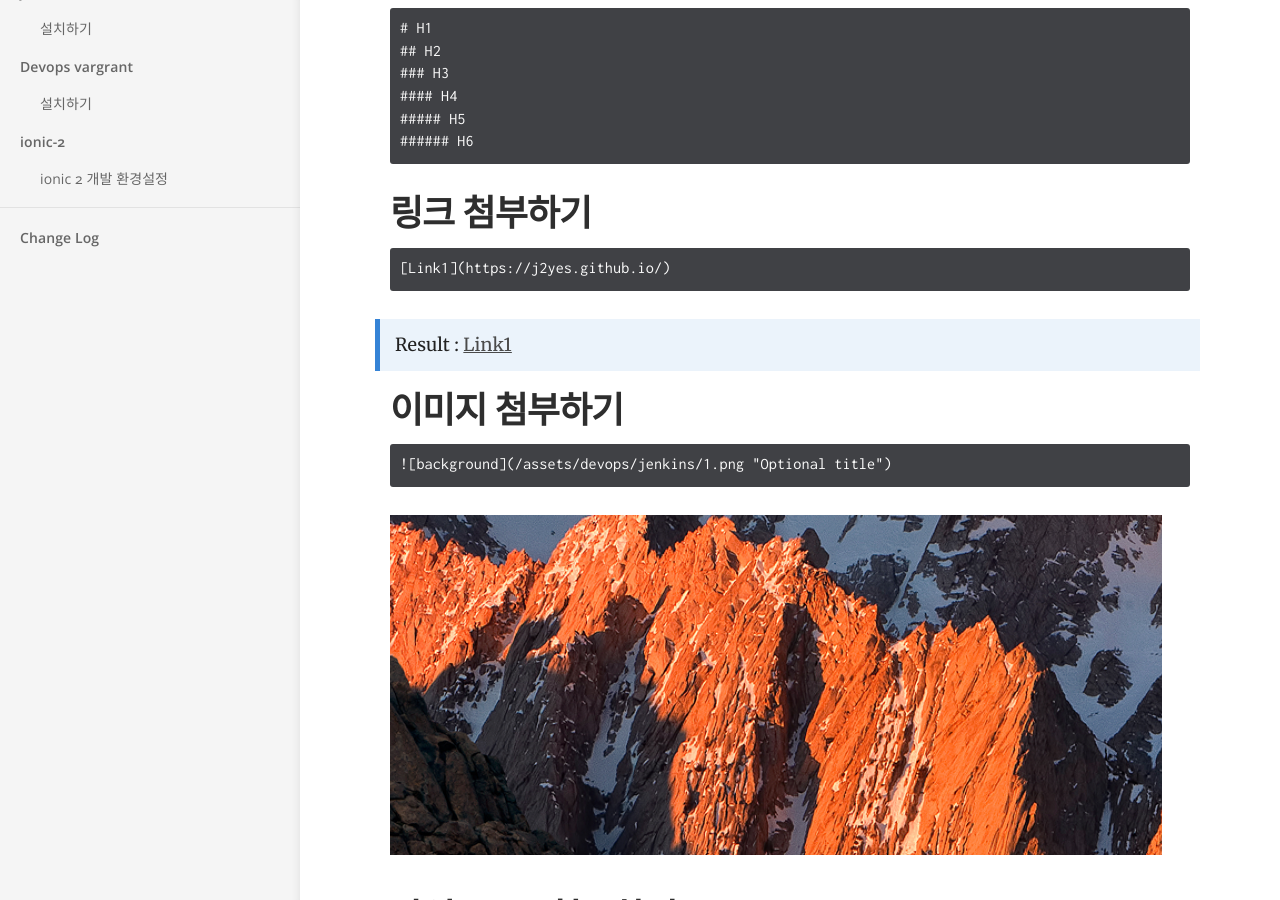
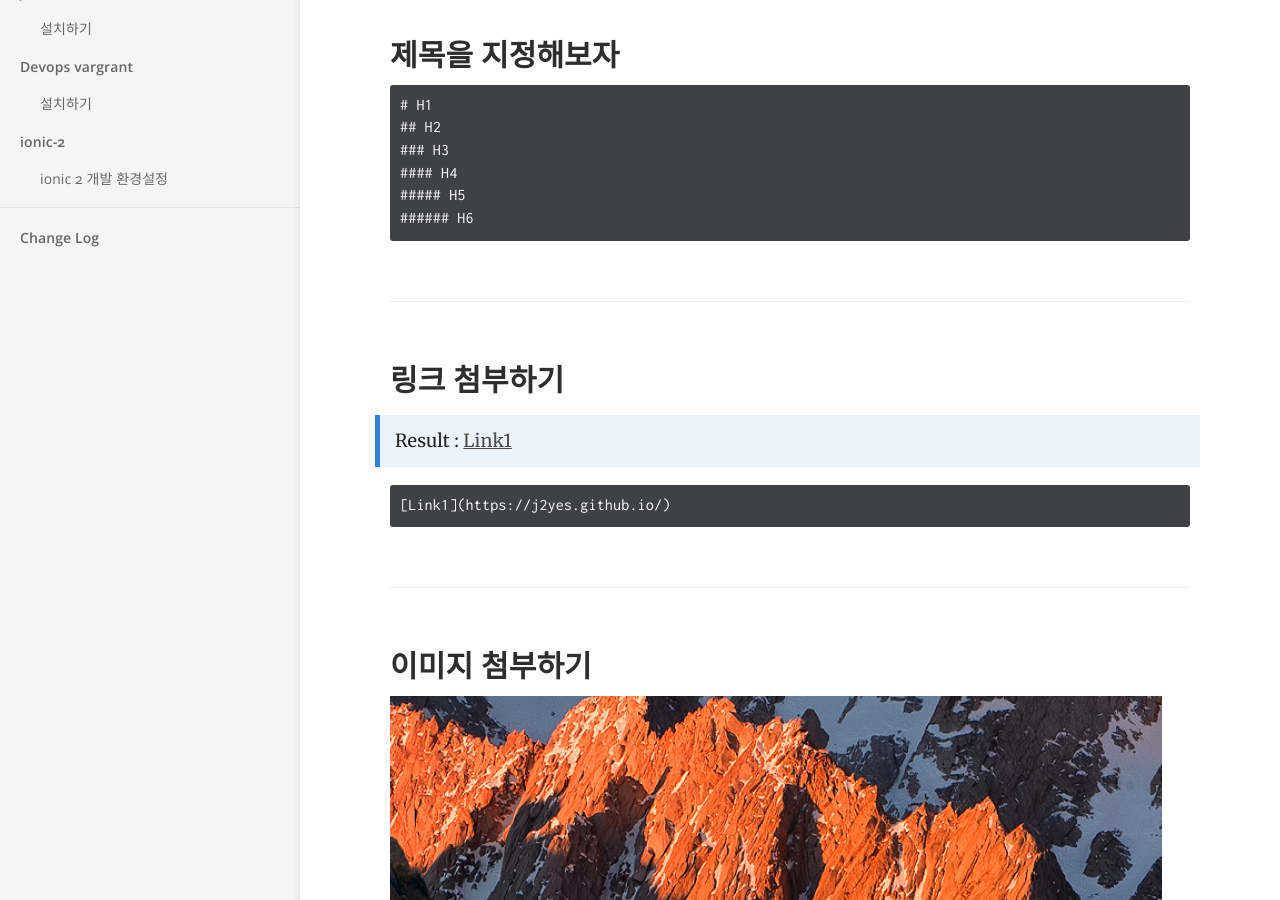
Before and after one commit to j2yes/j2yes.github.io, a Jekyll site: the page built from index.md, in a window 1280 px wide and 900 px high, scrolled down 317 px. Built offline with Jekyll 4.4.1, drawn with Linux system fonts in a browser that asks for light colours; comment, search, counter and statistics services are not loaded.

Commit message:
Updated 'index.md' via CloudCannon

````diff
--- a/index.md
+++ b/index.md
@@ -4,9 +4,9 @@
 # other options
 ---
 
-# markdown으로 글쓰기
+## markdown으로 글쓰기
 
-## 제목을 지정해보자
+### 제목을 지정해보자
 
 ```
 # H1
@@ -17,25 +17,27 @@
 ###### H6
 ```
 
-## 링크 첨부하기
+### 링크 첨부하기
+
+> Result : [Link1](https://j2yes.github.io/)
 
 ```
 [Link1](https://j2yes.github.io/)
 ```
-> Result : [Link1](https://j2yes.github.io/)
 
-## 이미지 첨부하기
+### 이미지 첨부하기
+
+![background](/assets/devops/jenkins/1.png "Optional title")
 
 ```
 ![background](/assets/devops/jenkins/1.png "Optional title")
 ```
-![background](/assets/devops/jenkins/1.png "Optional title")
 
-## 파일(PDF) 첨부하기
+### 파일(PDF) 첨부하기
 
-## 코드(GIST) 첨부하기
+### 코드(GIST) 첨부하기
 
-## 코드 첨부하기
+### 코드 첨부하기
 
     ```shell
     ps -ef | grep oh
@@ -56,7 +58,7 @@
     ```
 
 
-## 수평선으로 구분하기
+### 수평선으로 구분하기
 
 ```
 ---
@@ -66,7 +68,7 @@
 ___
 ```
 
-## 번호 없는 리스트
+### 번호 없는 리스트
 
 + Java
 - Python
@@ -86,7 +92,7 @@
 3. 세번째
 ```
 
-## 텍스트에 효과주기
+### 텍스트에 효과주기
 
 ```
 *single asterisks*
````
Also changed, not shown: other parts of index.md (+5 -1 lines).
